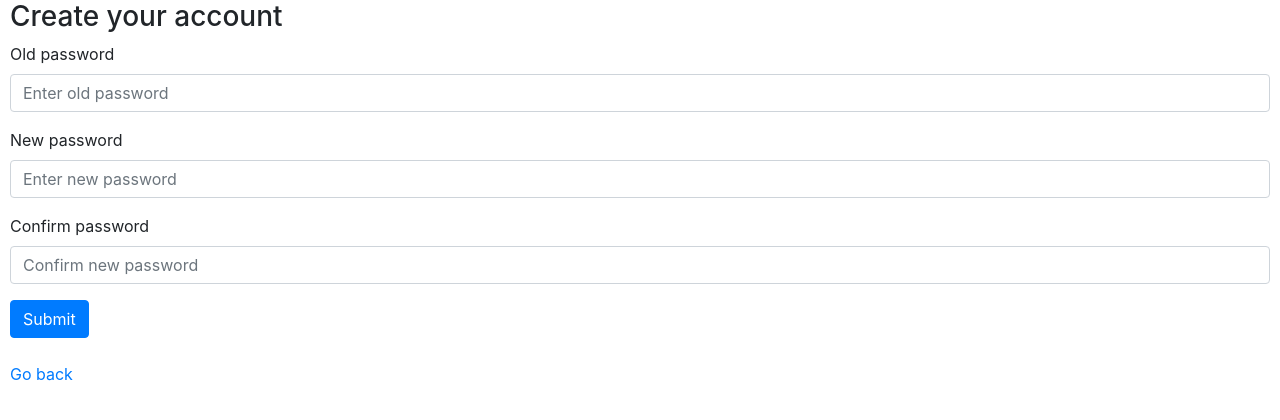
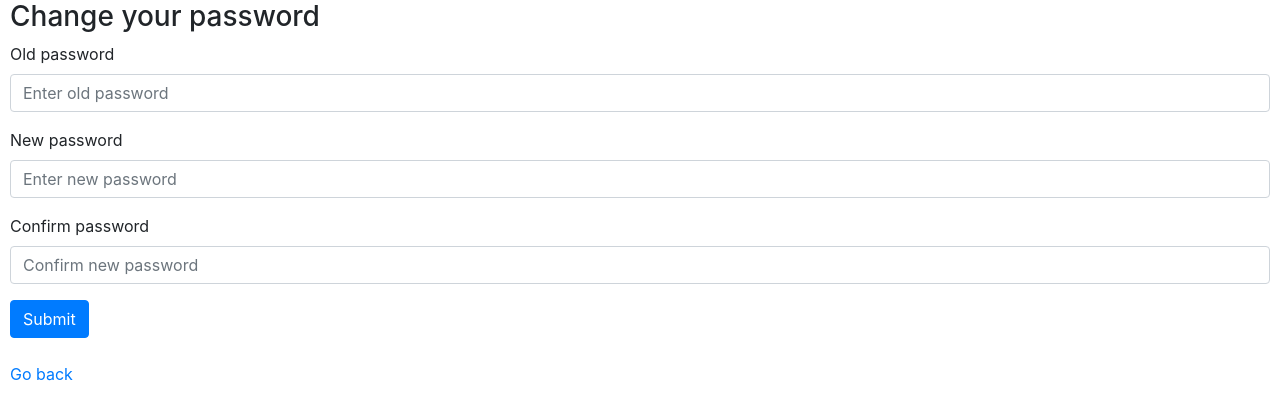
Before and after one commit to KelvinNg0/SoftDev_p02, a Flask app: page /changepw in a window 1280 px wide. Shown: the part 56-476 px from the top of the page. Run offline with Flask 2, Linux system fonts and the light colour scheme; a user stored in the database is signed in; some libraries are stand-ins or nearby versions.

Commit message:
End of class

```diff
--- a/templates/changepw.html
+++ b/templates/changepw.html
@@ -1,7 +1,7 @@
 {% extends "base.html" %}
 
 {% block content %}
-<h3>Create your account</h3>
+<h3>Change your password</h3>
 <form action="/confirmpw" method="post">
   <div class="form-group">
     <label>Old password</label>
```
